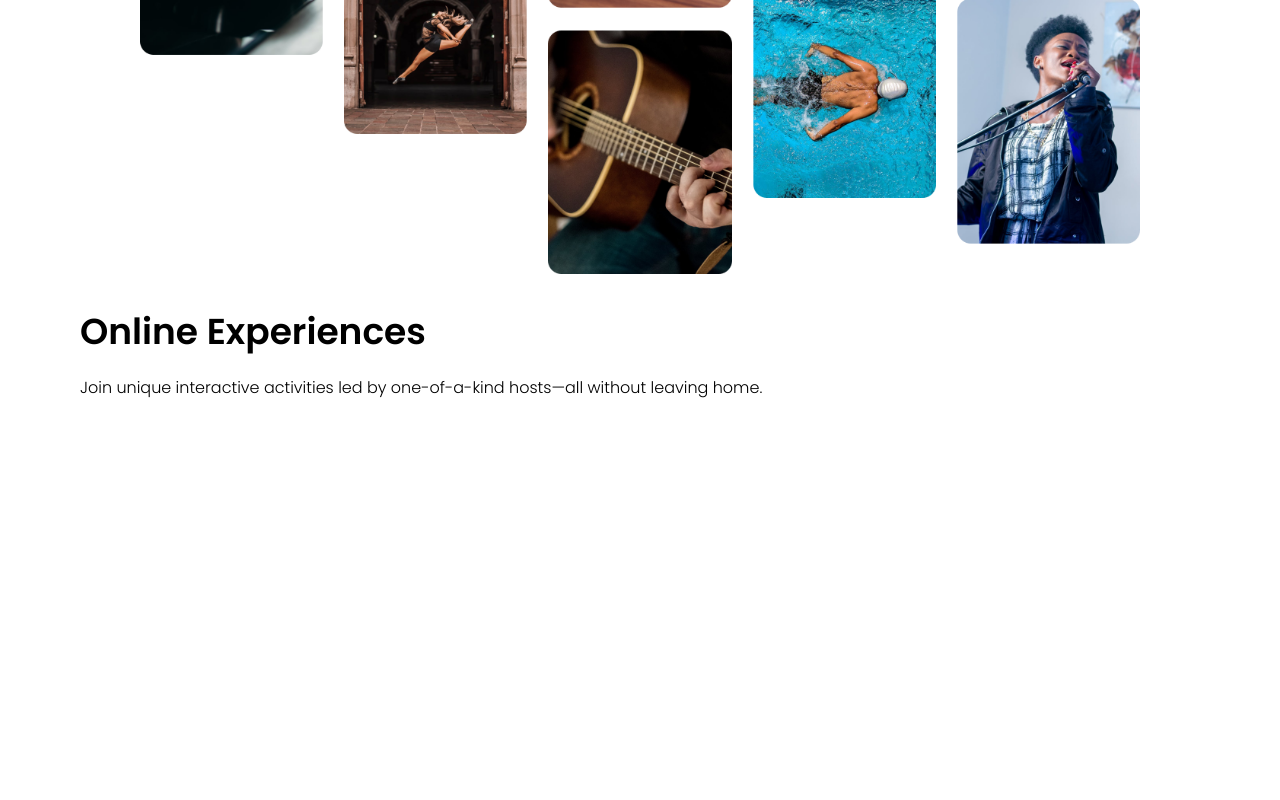
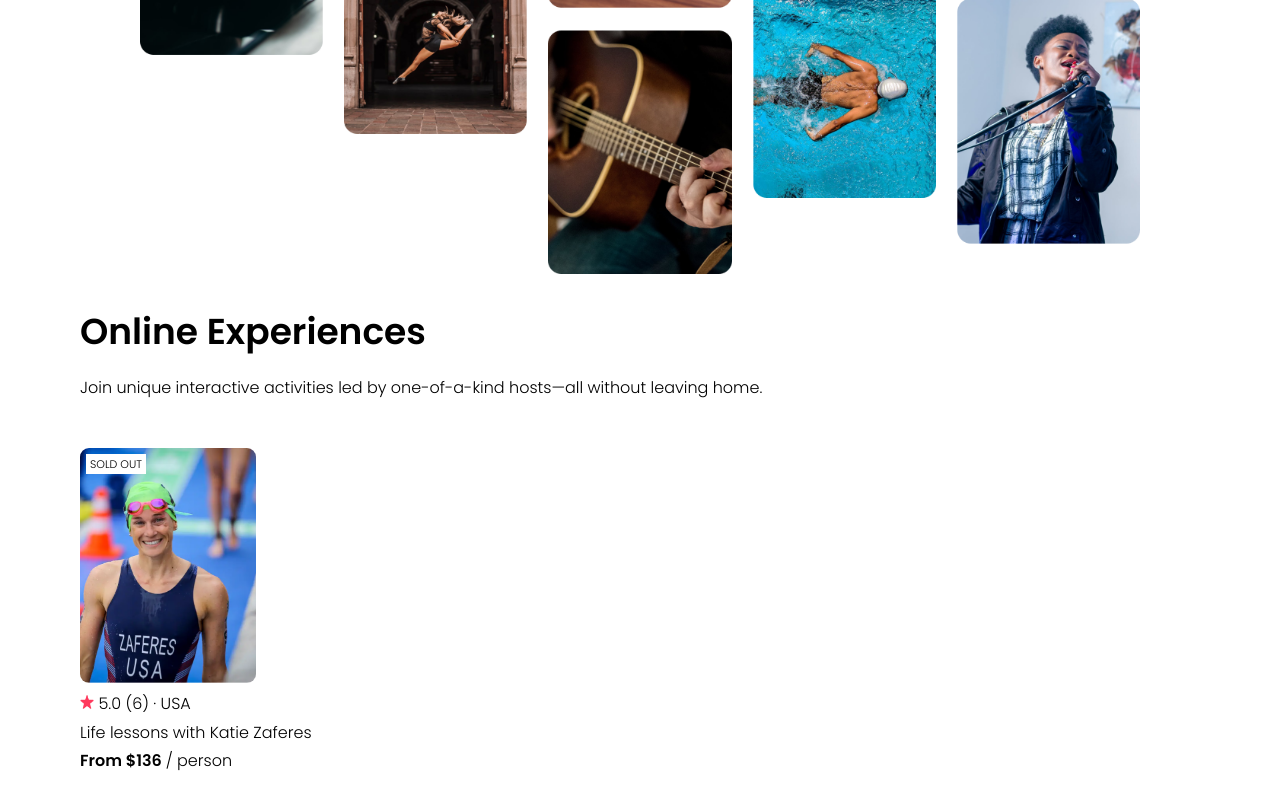
Before and after one commit to D4-Developer/learnReactJS-TS-Vite, a React (Vite) app in the folder app/: page / in a window 1280 px wide. Shown: the part 406-1206 px from the top of the page. Before the commit the page ends 830 px from the top, so only its background shows below. Built offline with nearby package versions, Linux system fonts and the light colour scheme.

Commit message:
Challenge-M2-V4: Build the Card component with the hard-code in the data

```diff
--- a/app/src/module2/App.css
+++ b/app/src/module2/App.css
@@ -1,6 +1,7 @@
 #root {
   font-family: Poppins;
 }
+
 .nav {
   height: 70px;
   display: flex;
@@ -34,5 +35,41 @@
 
 }
 
+.card {
+  padding: 24px 80px;
+
+  .card-img-container {
+    position: relative;
+
+    .img {
+      border-radius: 9px;
+      width: 176px;
+      height: 235px;
+    }
+  }
+
+  .card-status {
+    position: absolute;
+    top: 6px;
+    left: 6px;
+    background-color: white;
+    font-size: 11px;
+    padding: 4px;
+    line-height: 110%;
+  }
+
+  .card-text-container {
+    line-height: 180%;
+
+    .star-img {
+      width: 14px;
+      height: 14px;
+    }
+
+    .card-text-sub1 {
+      font-weight: 600;
+    }
+
+  }
 
 }
--- a/app/src/module2/App.tsx
+++ b/app/src/module2/App.tsx
@@ -1,12 +1,14 @@
 import './App.css'
 import Navbar from './components/Navbar';
 import Hero from './components/Hero';
+import Card from './components/Card';
 
 export default function App(): React.ReactNode {
 	return (
 		<>
 			<Navbar />
 			<Hero />
+			<Card />
 		</>
 	);
 }
--- /dev/null
+++ b/app/src/module2/components/Card.tsx
@@ -0,0 +1,48 @@
+import cardImg from '../assets/katie-zaferes.png'
+import starImg from '../assets/star.png'
+
+/*
+Challenge: Build the Card component
+For now, hard-code in the data (like
+the rating, title, price, etc.)
+
+Notes:
+- Only render 1 instance (I already did this for you)
+- The star icon and photo (katie-zaferes.png) are in the images
+  folder for your use
+- Make sure to include:
+    - image
+    - star icon (star.png), rating, and review count
+    - title
+    - cost/person
+- The main purpose of this challenge is to show you where our limitations
+  currently are, so don't worry about the fact that you're hard-coding all
+  this data into the component.
+*/
+
+
+export default function Card(): React.ReactNode {
+  return (
+    <section className="card">
+
+      <div className="card-img-container">
+        <div>
+          <img className="img" src={cardImg} />
+          <div className="card-status"><span>SOLD OUT</span></div>
+        </div>
+      </div>
+
+      <div className="card-text-container" >
+        <img className="star-img" src={starImg} />
+        <span> 5.0 </span>
+        <span>(6) · USA</span>
+        <div className="card-text-title">Life lessons with Katie Zaferes</div>
+        <div >
+          <span className="card-text-sub1" >From $136 </span>
+          <span className="card-text-sub2" >/ person</span>
+        </div>
+      </div>
+
+    </section>
+  );
+}
```
Also changed, not shown: app/src/module2/assets/katie-zaferes.png (added), app/src/module2/assets/star.png (added).
